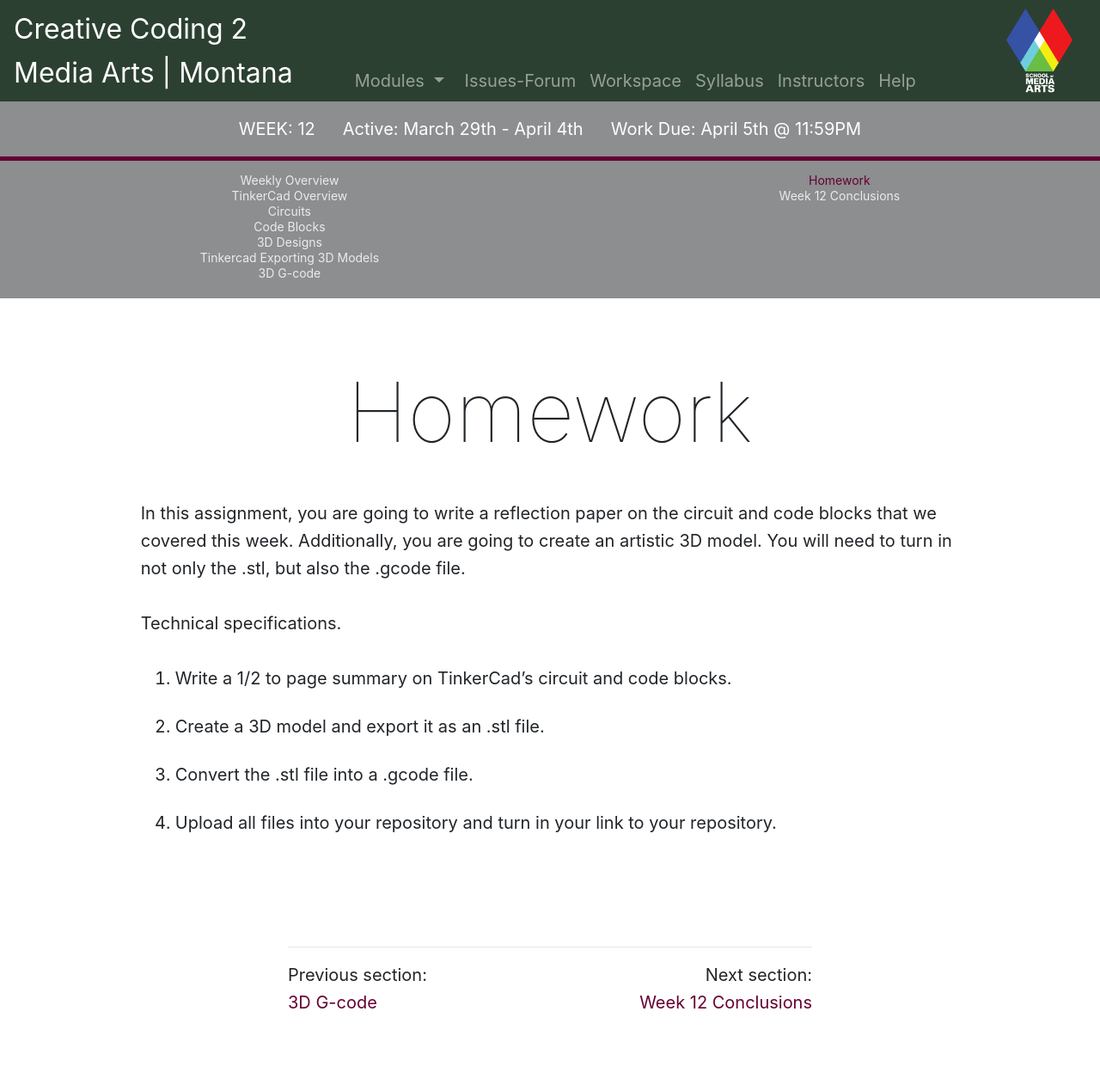
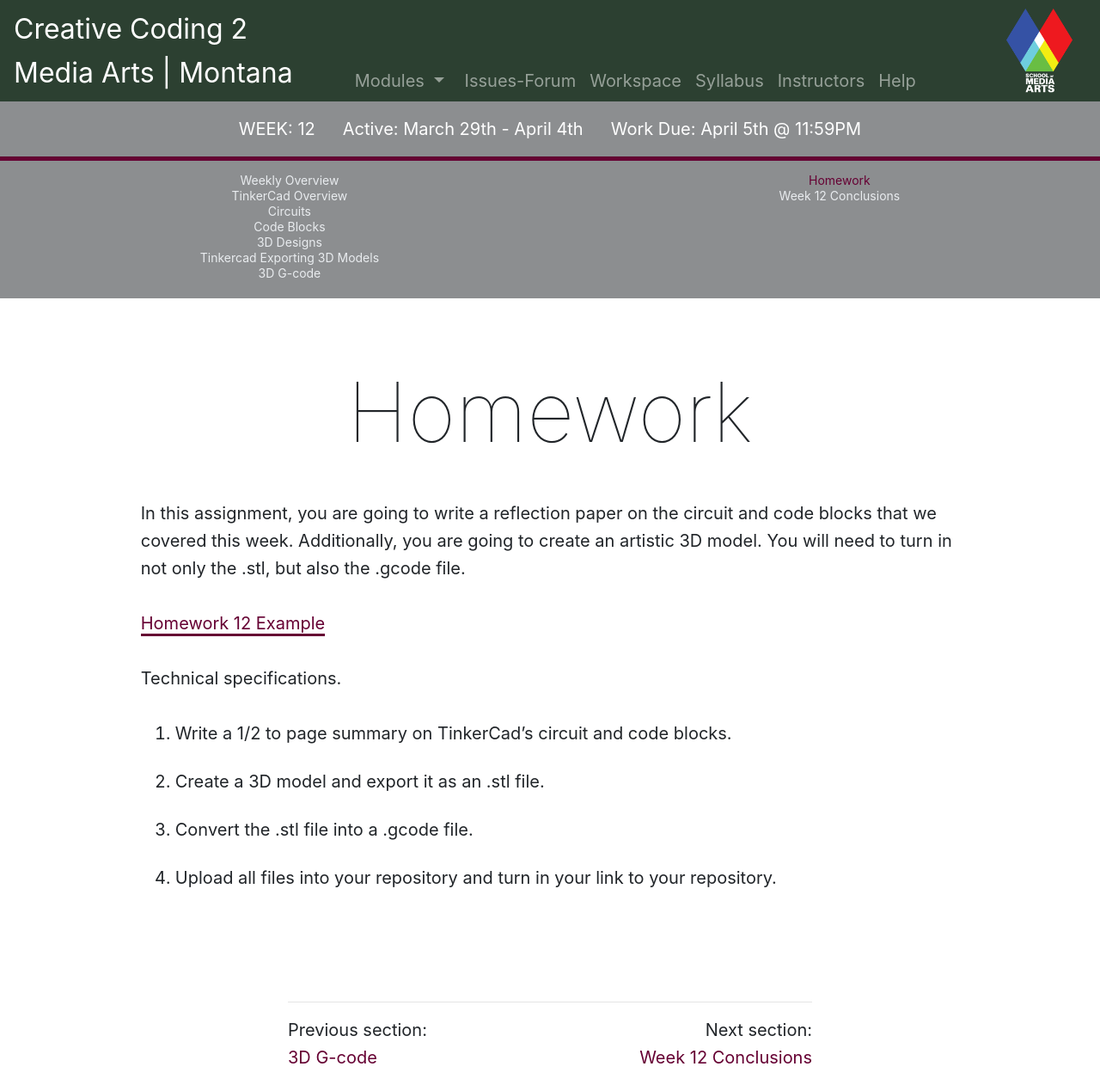
Before and after one commit to Montana-Media-Arts/220-creative-coding2-Spring2021, a Jekyll site: the page built from modules/week-12/_posts/2003-02-01-homework.md, in a window 1280 px wide. Shown: the whole page at 86% size. Built offline with Jekyll 4.4.1, drawn with Linux system fonts in a browser that asks for light colours; nearby versions of some CDN libraries; comment, search, counter and statistics services are not loaded; before the commit the page ends 1198 px from its top, so only the background shows below that.

Commit message:
Update 2003-02-01-homework.md

```diff
--- a/modules/week-12/_posts/2003-02-01-homework.md
+++ b/modules/week-12/_posts/2003-02-01-homework.md
@@ -7,6 +7,8 @@ module: 12
 
 In this assignment, you are going to write a reflection paper on the circuit and code blocks that we covered this week.  Additionally, you are going to create an artistic 3D model.  You will need to turn in not only the .stl, but also the .gcode file.
 
+<a href="https://github.com/Montana-Media-Arts/220_CreativeCoding2-Spring2021-Samples/tree/main/Homework%2012" target="_new">Homework 12 Example</a>
+
 Technical specifications.
 
 1. Write a 1/2 to page summary on TinkerCad's circuit and code blocks.
```
